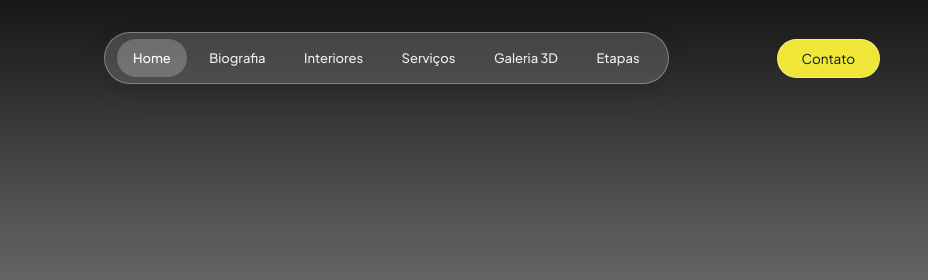
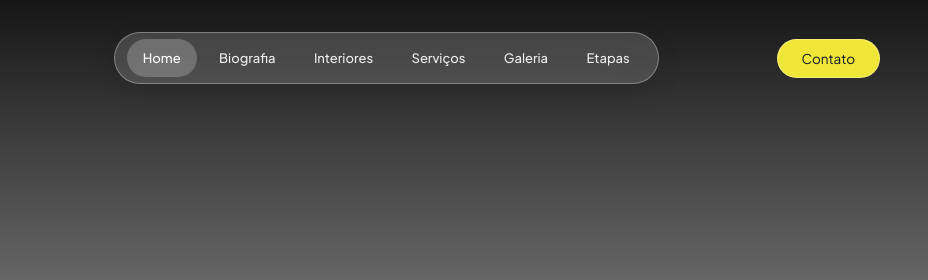
Before and after one commit to Eldissone/nexus-dic, a website: page public/index.html in a window 1280 px wide. Shown: the top 280 px of the page, 352-1280 px from the left. Drawn offline with nearby package versions, Linux system fonts and the light colour scheme.

Commit message:
update all

```diff
--- a/public/index.html
+++ b/public/index.html
@@ -30,7 +30,7 @@
       <a href="#biografia" class="nav-link">Biografia</a>
       <a href="#interiores" class="nav-link">Interiores</a>
       <a href="#servicos" class="nav-link">Serviços</a>
-      <a href="#visualizador" class="nav-link">Galeria 3D</a>
+      <a href="#visualizador" class="nav-link">Galeria</a>
       <a href="#processo" class="nav-link">Etapas</a>
     </nav>
 
```
